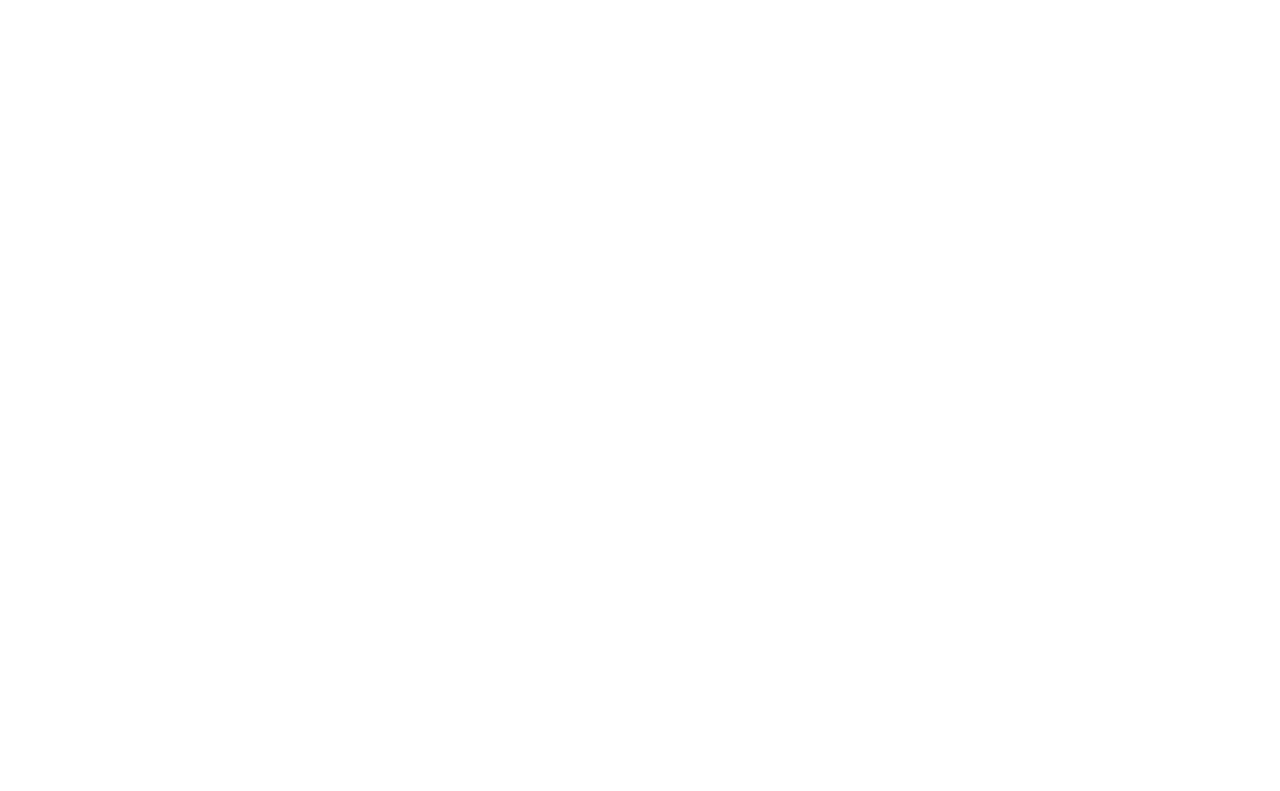
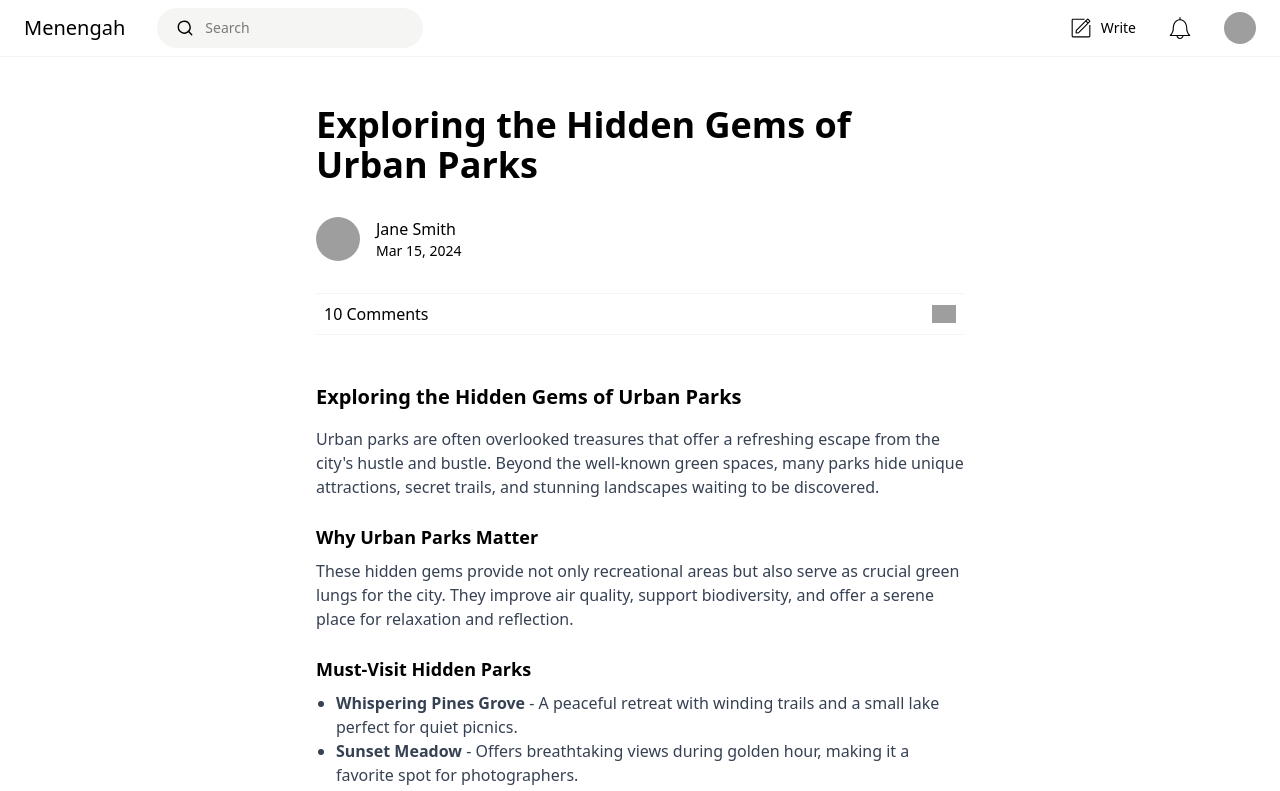
Before and after one commit to frmnxhken/medium-clone, a React (Vite) app: page /detail in a window 1280 px wide. Before the commit this address had no page. Shown: the top 791 px of the page. Built offline with nearby package versions, Linux system fonts and the light colour scheme; grey boxes are pictures that could not be loaded.

Commit message:
Create detail post

```diff
--- a/src/App.jsx
+++ b/src/App.jsx
@@ -2,6 +2,8 @@
 import { BrowserRouter, Route, Routes } from 'react-router-dom'
 import MainLayout from '@/components/layouts/MainLayout'
 import Home from '@/pages/Home'
+import DetailPost from '@/pages/posts/DetailPost'
+import PostLayout from '@/components/layouts/PostLayout'
 
 const App = () => {
   return (
@@ -10,6 +12,9 @@
         <Route path='/' element={<MainLayout/>}>
           <Route path='/' element={<Home/>}/>
         </Route>
+        <Route path='/detail' element={<PostLayout/>}>
+          <Route path='/detail' element={<DetailPost/>}/>
+        </Route>
       </Routes>
     </BrowserRouter>
   )
--- /dev/null
+++ b/src/components/layouts/PostLayout.jsx
@@ -0,0 +1,16 @@
+import React from 'react'
+import { Outlet } from 'react-router-dom'
+import Navbar from '../ui/Navbar'
+
+const PostLayout = () => {
+  return (
+    <>
+        <Navbar/>
+        <div className='container max-w-[680px] mx-auto flex justify-evenly px-4'>
+            <Outlet/>
+        </div>
+    </>
+  )
+}
+
+export default PostLayout
--- /dev/null
+++ b/src/components/post/HeaderPost.jsx
@@ -0,0 +1,23 @@
+import React from 'react'
+import BookmarkIcon from '@/assets/icons/bookmark.svg'
+
+const HeaderPost = () => {
+  return (
+    <div className='py-4'>
+        <h1 className='text-4xl font-bold'>Exploring the Hidden Gems of Urban Parks</h1>
+        <div className='flex items-center gap-x-4 py-8'>
+            <img className='w-[44px] h-[44px] object-cover rounded-full' src='https://i.pinimg.com/474x/84/29/f8/8429f8a8e2b5d1064c961927ad9a4fee.jpg' alt='profile-photo' />
+            <div>
+                <h2 className='text-md font-medium'>Jane Smith</h2>
+                <p className='text-sm'>Mar 15, 2024</p>
+            </div>
+        </div>
+        <div className='border-y border-gray-100 p-2 flex justify-between items-center'>
+            <p>10 Comments</p>
+            <img className='w-[24px]' src={BookmarkIcon} alt='bookmark-icon' />
+        </div>
+    </div>
+  )
+}
+
+export default HeaderPost
--- /dev/null
+++ b/src/pages/posts/DetailPost.jsx
@@ -0,0 +1,16 @@
+import HeaderPost from '@/components/post/HeaderPost'
+import { content } from '@/utils/data/ContentDummy'
+import React from 'react'
+
+const DetailPost = () => {
+  return (
+    <div className='pt-8'>
+        <HeaderPost/>
+        <div className='py-8'>
+          <div dangerouslySetInnerHTML={{ __html: content }} />
+        </div>
+    </div>
+  )
+}
+
+export default DetailPost
--- /dev/null
+++ b/src/utils/data/ContentDummy.js
@@ -0,0 +1,18 @@
+export const content = `
+  <h2 class="text-xl font-bold mb-4">Exploring the Hidden Gems of Urban Parks</h2>
+  <p class="text-gray-700 mb-4">Urban parks are often overlooked treasures that offer a refreshing escape from the city's hustle and bustle. Beyond the well-known green spaces, many parks hide unique attractions, secret trails, and stunning landscapes waiting to be discovered.</p>
+
+  <h3 class="text-lg font-semibold mt-6 mb-2">Why Urban Parks Matter</h3>
+  <p class="text-gray-700 mb-4">These hidden gems provide not only recreational areas but also serve as crucial green lungs for the city. They improve air quality, support biodiversity, and offer a serene place for relaxation and reflection.</p>
+
+  <h3 class="text-lg font-semibold mt-6 mb-2">Must-Visit Hidden Parks</h3>
+  <ul class="list-disc pl-5 text-gray-700 mb-4">
+    <li><strong>Whispering Pines Grove</strong> - A peaceful retreat with winding trails and a small lake perfect for quiet picnics.</li>
+    <li><strong>Sunset Meadow</strong> - Offers breathtaking views during golden hour, making it a favorite spot for photographers.</li>
+    <li><strong>The Forgotten Garden</strong> - A beautifully preserved botanical haven tucked away behind historic buildings.</li>
+    <li><strong>Riverside Haven</strong> - A riverside park with hidden benches ideal for reading and unwinding.</li>
+  </ul>
+
+  <h3 class="text-lg font-semibold mt-6 mb-2">How to Find These Hidden Gems</h3>
+  <p class="text-gray-700">To uncover these lesser-known parks, explore beyond the main paths, talk to locals, and keep an eye on community forums that share insider tips. Every city holds a secret green space waiting to be explored.</p>
+`;
```
